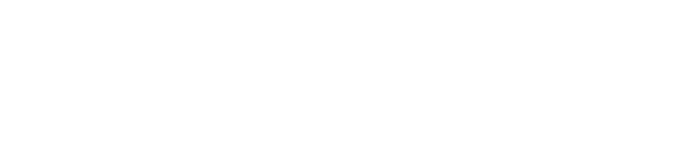
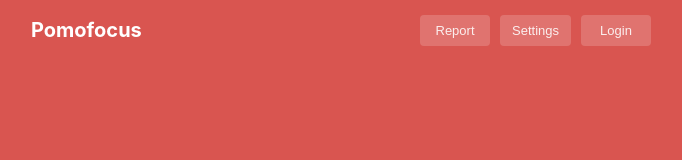
Before and after one commit to TheNotoriousSmalls/re-create-this, a plain HTML site: page index.html in a window 1280 px wide. Shown: the whole page, without its empty margins (299-981 px from the left). Drawn offline with Linux system fonts and the light colour scheme.

Commit message:
header v1

```diff
--- a/index.html
+++ b/index.html
@@ -13,7 +13,31 @@
     <main>
       <div id="target">
         <div class="container">
-          <div class=""></div>
+          <div class="">
+            <div class="header">
+              <div class="header-content">
+
+                  <h1 class="logo">Pomofocus</h1>
+
+                  <span class="buttons">
+                    <button class="button">
+                      <div class="button-text">Report</div>
+                    </button>
+                    <button class="button">
+                      <div class="button-text">Settings</div>
+                    </button>
+                    <button class="button">
+                      <div class="button-text">Login</div>
+                    </button>
+                  </span>
+                </div>
+              </div>
+            </div>
+
+
+
+            <div class="timer-content"></div>
+          </div>
           <div class=""></div>
           <div class=""></div>
           <div class=""></div>
--- a/style.css
+++ b/style.css
@@ -0,0 +1,78 @@
+body {
+  display: block;
+  margin: 0;
+  font-family: "ArialRounded", -apple-system, BlinkMacSystemFont, "Segoe UI",
+    Roboto, Helvetica, Arial, sans-serif, "Apple Color Emoji", "Segoe UI Emoji",
+    "Segoe UI Symbol";
+  font-weight: 300;
+  position: relative;
+}
+
+main {
+  display: block;
+}
+
+div {
+  display: block;
+}
+
+.container {
+  background-color: rgb(217, 85, 80);
+  min-height: 100vh;
+  width: 100%;
+  color: white;
+  padding-bottom: 12px;
+  box-sizing: border-box;
+  padding-top: env(safe-area-inset-top);
+}
+
+.header {
+  padding: 0px 12px;
+  max-width: 620px;
+  margin: auto;
+}
+
+.header-content {
+  background-color: inherit;
+  width: 100%;
+  height: 60px;
+  display: flex;
+  align-items: center;
+  justify-content: space-between;
+}
+
+.logo {
+  display: inline-block;
+  color: white;
+  margin: 0px;
+  padding: 10px 0px;
+  font-size: 20px;
+}
+
+/*
+.logo a {
+  color: white;
+} */
+
+.buttons {
+  display: flex;
+  align-items: center;
+}
+
+.button {
+  display: flex;
+  align-items: center;
+  justify-content: center;
+  text-align: center;
+  border-radius: 4px;
+  cursor: pointer;
+  opacity: 0.9;
+  background: none rgba(255, 255, 255, 0.2);
+  box-shadow: none;
+  margin-left: 10px;
+  font-size: 13px;
+  padding: 8px 12px;
+  min-width: 70px;
+  border: none;
+  color: white !important;
+}
```
